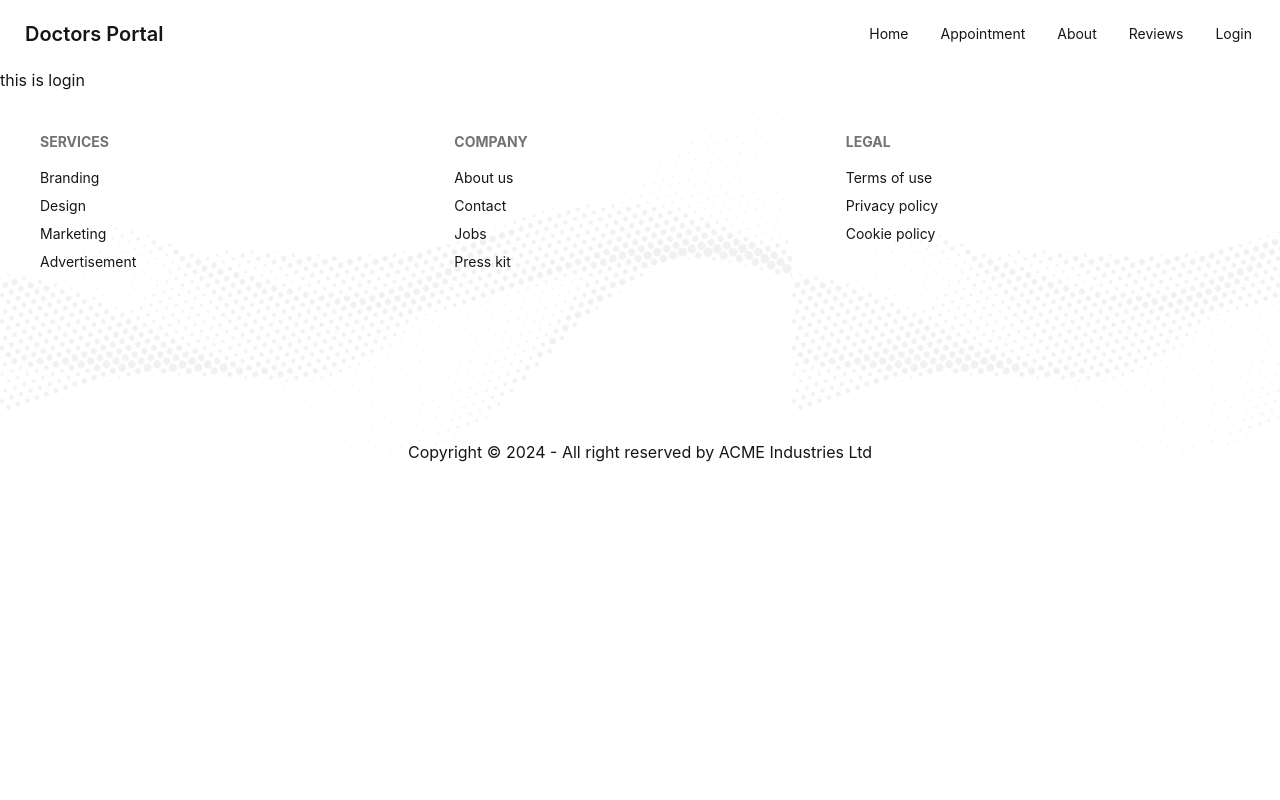
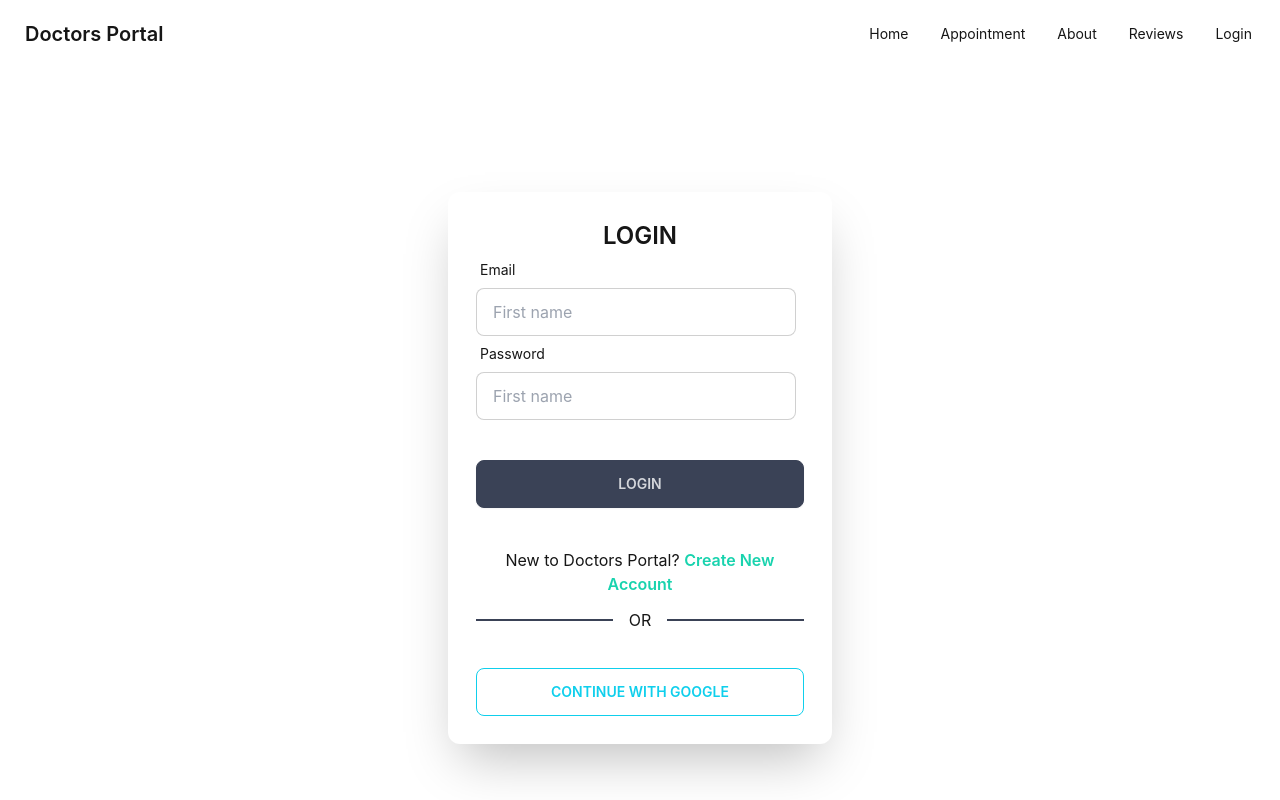
Before and after one commit to MasrulSakib/Doctors-portal-client, a React (Create React App) app: page /login in a window 1280 px wide. Shown: the top 800 px of the page. Built offline with nearby package versions, Linux system fonts and the light colour scheme.

Commit message:
login page added

```diff
--- a/package.json
+++ b/package.json
@@ -7,9 +7,11 @@
     "@testing-library/react": "^13.4.0",
     "@testing-library/user-event": "^13.5.0",
     "date-fns": "^3.6.0",
+    "firebase": "^10.12.0",
     "react": "^18.3.1",
     "react-day-picker": "^8.10.1",
     "react-dom": "^18.3.1",
+    "react-hook-form": "^7.51.4",
     "react-router-dom": "^6.23.1",
     "react-scripts": "5.0.1",
     "web-vitals": "^2.1.4"
--- a/src/Pages/Appointment/AppointmentData/AppointmentData.js
+++ b/src/Pages/Appointment/AppointmentData/AppointmentData.js
@@ -1,18 +1,23 @@
 import React from 'react';
-import ButtonLayout from '../../../components/ButtonLayout/ButtonLayout';
 
-const AppointmentData = ({ service }) => {
+const AppointmentData = ({ service, setTreatment }) => {
 
     const { name, slots } = service;
     return (
         <section>
-            <div className="card shadow-xl w-80 md:w-96 mx-auto">
+            <div className="card shadow-xl mx-auto">
                 <div className="flex flex-col justify-center items-center">
                     <h2 className="card-title text-secondary text-2xl font-semibold">{name}</h2>
                     <p>{slots.length > 0 ? `${slots[0]}` : 'No time slots available right now.'}</p>
                     <p>{slots.length > 0 ? `${slots.length} spaces available` : 'No spaces available'} </p>
                     <div className="card-actions justify-center">
-                        <ButtonLayout>Book Appointment</ButtonLayout>
+
+                        <label
+                            disabled={slots.length === 0}
+                            htmlFor="treatmentModal"
+                            className="btn btn-outline btn-secondary my-6"
+                            onClick={() => setTreatment(service)}>
+                            Book Appointment</label>
                     </div>
                 </div>
             </div>
--- a/src/Pages/Appointment/AppointmentService/AppointmentServices.js
+++ b/src/Pages/Appointment/AppointmentService/AppointmentServices.js
@@ -1,10 +1,12 @@
 import { format } from 'date-fns';
 import React, { useEffect, useState } from 'react';
 import AppointmentData from '../AppointmentData/AppointmentData';
+import Treatment from '../Treatment/Treatment';
 
 const AppointmentServices = ({ selectedDate, setSelectedDate }) => {
 
     const [servicesData, setServicesData] = useState([]);
+    const [treatment, setTreatment] = useState(null)
 
     useEffect(() => {
         fetch('DentalServices.json')
@@ -20,14 +22,23 @@ const AppointmentServices = ({ selectedDate, setSelectedDate }) => {
                 <p className='font-semibold text-secondary'>Available Services on {format(selectedDate, 'PP')}</p>
                 <h2 className='font-light'>Please select a service.</h2>
             </div>
-            <div className='grid gap-6 grid-cols-1 md:grid-cols-2 lg:grid-cols-3 mb-32'>
+            <div className='grid gap-10 grid-cols-1 md:grid-cols-2 lg:grid-cols-3 mb-32 md:container md:mx-auto mx-4'>
                 {
                     servicesData.map(service => <AppointmentData
                         key={service._id}
                         service={service}
+                        setTreatment={setTreatment}
                     ></AppointmentData>)
                 }
             </div>
+            {
+                treatment &&
+                <Treatment
+                    treatment={treatment}
+                    setTreatment={setTreatment}
+                    selectedDate={selectedDate}
+                ></Treatment>
+            }
         </section>
     );
 };
--- /dev/null
+++ b/src/Pages/Appointment/Treatment/Treatment.js
@@ -0,0 +1,54 @@
+import React from 'react';
+
+const Treatment = ({ treatment, setTreatment, selectedDate }) => {
+    const { name, slots, } = treatment;
+
+    const handleSubmit = event => {
+        event.preventDefault();
+        const form = event.target;
+        const username = form.username.value;
+        const email = form.email.value;
+        const phone = form.phone.value;
+        const slot = form.slot.value;
+        const selectedTreatment = name;
+        console.log(username, phone, email, slot);
+
+        const patientData = {
+            appointmentDate: selectedDate,
+            username,
+            email,
+            phone,
+            slot,
+            selectedTreatment
+        }
+        console.log(patientData)
+        setTreatment(null)
+    }
+    return (
+        <>
+            <input type="checkbox" id="treatmentModal" className="modal-toggle" />
+            <div className="modal">
+                <div className="modal-box relative">
+                    <label htmlFor="treatmentModal" className="btn btn-sm btn-circle absolute right-2 top-2">✕</label>
+                    <h3 className="text-lg font-bold text-accent">{name}</h3>
+
+                    <form onSubmit={handleSubmit} className='grid gap-3 grid-cols-1 my-6'>
+                        <input type="text" readOnly placeholder="Type here" value={selectedDate} className="input input-bordered input-accent text-black w-full" />
+                        <select name='slot' className="select select-accent w-full">
+
+                            {
+                                slots.map((slot, index) => <option key={index} value={slot}>{slot}</option>)
+                            }
+                        </select>
+                        <input type="text" name='username' placeholder="Full Name" className="input input-bordered input-accent w-full" />
+                        <input type="text" name='phone' placeholder="Phone Number" className="input input-bordered input-accent w-full" />
+                        <input type="email" name='email' placeholder="Email" className="input input-bordered input-accent w-full" />
+                        <input type="submit" value="Submit" className='btn btn-accent' />
+                    </form>
+                </div>
+            </div>
+        </>
+    );
+};
+
+export default Treatment;
--- a/src/Pages/Login/Login.js
+++ b/src/Pages/Login/Login.js
@@ -1,10 +1,42 @@
 import React from 'react';
+import { useForm } from 'react-hook-form';
+import { Link } from 'react-router-dom';
 
 const Login = () => {
+    const { register, handleSubmit } = useForm();
+
+    const handleLogin = event => {
+        console.log(event)
+    }
+
     return (
-        <div>
-            <h2>this is login</h2>
-        </div>
+        <section className='h-[800px] flex justify-center items-center'>
+
+            <div className='p-7 w-96 shadow-2xl rounded-xl'>
+                <h2 className='text-2xl text-center font-semibold'>LOGIN</h2>
+                <form onSubmit={handleSubmit(handleLogin)}>
+
+                    <label className="form-control w-full">
+                        <div className="label">
+                            <span className="label-text">Email</span>
+                        </div>
+                        <input {...register("email")} type="text" placeholder="First name" className="input input-bordered w-full max-w-xs" />
+                    </label>
+                    <label className="form-control w-full">
+                        <div className="label">
+                            <span className="label-text">Password</span>
+                        </div>
+                        <input {...register("password")} type="password" placeholder="First name" className="input input-bordered w-full max-w-xs" />
+                    </label>
+
+                    <p></p>
+                    <button className='btn btn-accent w-full my-10' type='submit'>LOGIN</button>
+                    <p className='text-center'>New to Doctors Portal? <Link className='text-secondary font-semibold'>Create New Account</Link></p>
+                </form>
+                <div className="divider divider-accent mb-10">OR</div>
+                <button className='w-full btn btn-outline btn-primary'>CONTINUE WITH GOOGLE</button>
+            </div>
+        </section>
     );
 };
 
--- a/src/Pages/Navbar/Navbar.js
+++ b/src/Pages/Navbar/Navbar.js
@@ -8,7 +8,7 @@ const Navbar = () => {
         <li><Link to='/appointment'>Appointment</Link></li>
         <li><Link to='/'>About</Link></li>
         <li><Link to='/'>Reviews</Link></li>
-        <li><Link to='/'>Login</Link></li>
+        <li><Link to='/login'>Login</Link></li>
     </React.Fragment>
 
     return (
--- a/src/Routes/Routes.js
+++ b/src/Routes/Routes.js
@@ -21,6 +21,10 @@ const router = createBrowserRouter([
                 element: <Appointment></Appointment>
             }
         ]
+    },
+    {
+        path: '/login',
+        element: <Login></Login>
     }
 ])
 
--- /dev/null
+++ b/src/firebase/firebase.config.js
@@ -0,0 +1,18 @@
+// Import the functions you need from the SDKs you need
+import { initializeApp } from "firebase/app";
+// TODO: Add SDKs for Firebase products that you want to use
+// https://firebase.google.com/docs/web/setup#available-libraries
+
+// Your web app's Firebase configuration
+const firebaseConfig = {
+    apiKey: process.env.REACT_APP_apiKey,
+    authDomain: process.env.REACT_APP_authDomain,
+    projectId: process.env.REACT_APP_projectId,
+    storageBucket: process.env.REACT_APP_storageBucket,
+    messagingSenderId: process.env.REACT_APP_messagingSenderId,
+    appId: process.env.REACT_APP_appId,
+};
+
+// Initialize Firebase
+const app = initializeApp(firebaseConfig);
+export default app;
```
Also changed, not shown: 1 other file (tests, documents, lock files or other folders).
